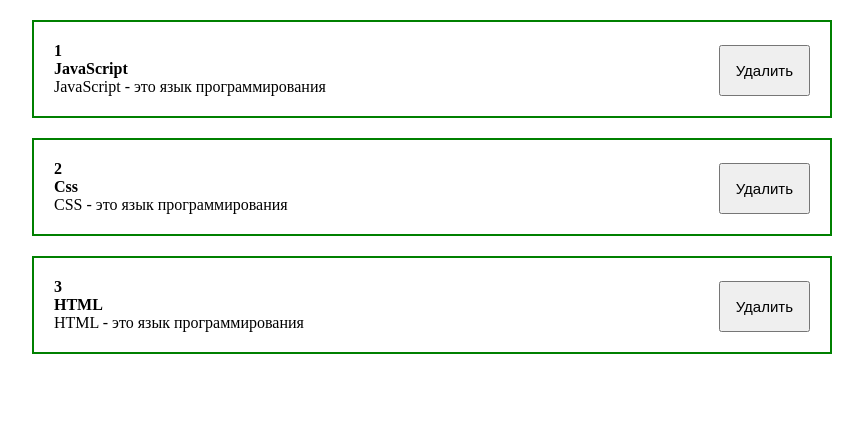
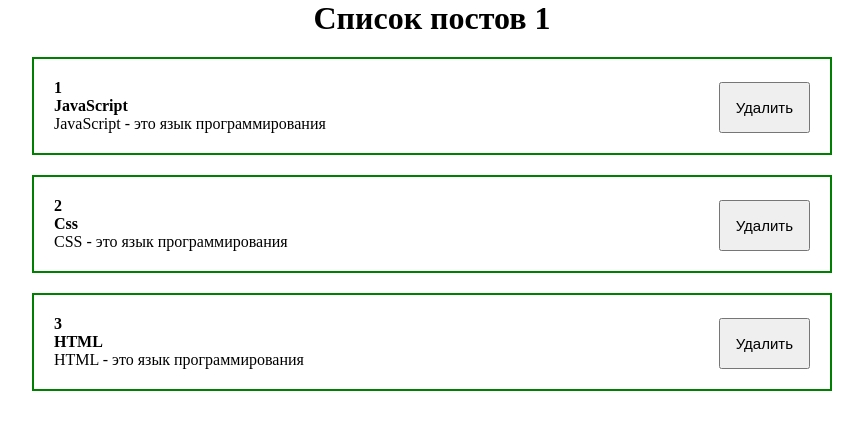
Before and after one commit to AntonKrivelo/react-fundamental, a React (Create React App) app: page / in a window 1280 px wide. Shown: the top 430 px of the page, without its empty margins (208-1071 px from the left). Built offline with nearby package versions, Linux system fonts and the light colour scheme.

Commit message:
add component PostList and edit props

```diff
--- a/src/App.js
+++ b/src/App.js
@@ -1,23 +1,14 @@
-import Post from './Components/Post';
+import PostList from './Components/PostList';
 import './styles/App.scss';
-import React, {useState} from 'react';
 
 
 function App() {
 
-  const [posts, setPosts] = useState([
-      {id:1, title:'JavaScript', description:'JavaScript - это язык программирования'},
-      {id:2, title:'Css', description:'CSS - это язык программирования'},
-      {id:3, title:'HTML', description:'HTML - это язык программирования'},
-  ])
 
   return (
 
     <div className="App">
-        {
-          posts.map(post =>
-           <Post post={post} key={post.id}/>
-        )}
+        <PostList title="Список постов 1"/>
     </div>
   );
 }
--- /dev/null
+++ b/src/Components/PostList.jsx
@@ -0,0 +1,24 @@
+import React,{useState} from 'react'
+import Post from './Post'
+
+
+const PostList = (props) => {
+
+  const [posts, setPosts] = useState([
+      {id:1, title:'JavaScript', description:'JavaScript - это язык программирования'},
+      {id:2, title:'Css', description:'CSS - это язык программирования'},
+      {id:3, title:'HTML', description:'HTML - это язык программирования'},
+  ])
+
+  return (
+    <div>
+       <h1 style={{textAlign: 'center'}}>{props.title}</h1>
+        {
+          posts.map(post =>
+           <Post post={post} key={post.id}/>
+        )}
+    </div>
+  )
+}
+
+export default PostList
```
